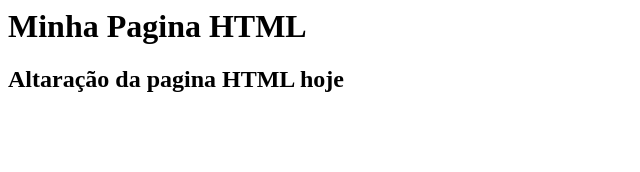
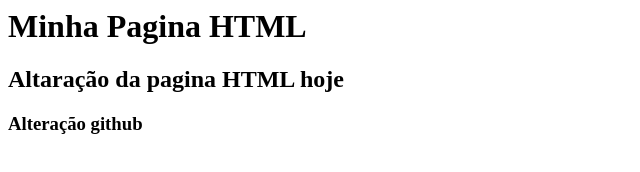
Before and after one commit to paulabraunn/gama-no-github, a plain HTML site: page index.html in a window 1280 px wide. Shown: the whole page, without its empty margins (0-640 px from the left). Drawn offline with Linux system fonts and the light colour scheme.

Commit message:
Alteração a partir do github

```diff
--- a/index.html
+++ b/index.html
@@ -2,5 +2,6 @@
  <body>
   <h1>Minha Pagina HTML</h1>
   <h2> Altaração da pagina HTML hoje</h2>
+  <h3> Alteração github </h3>
  </body>
 </html>
```
